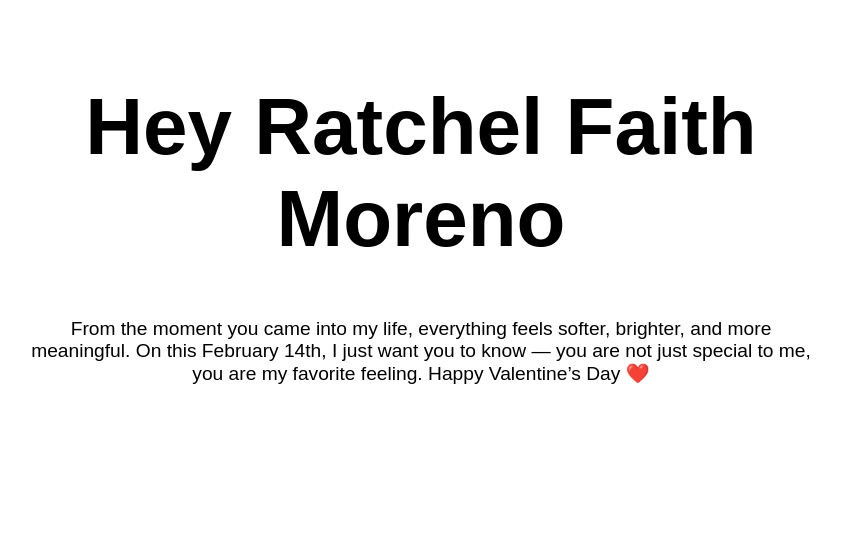
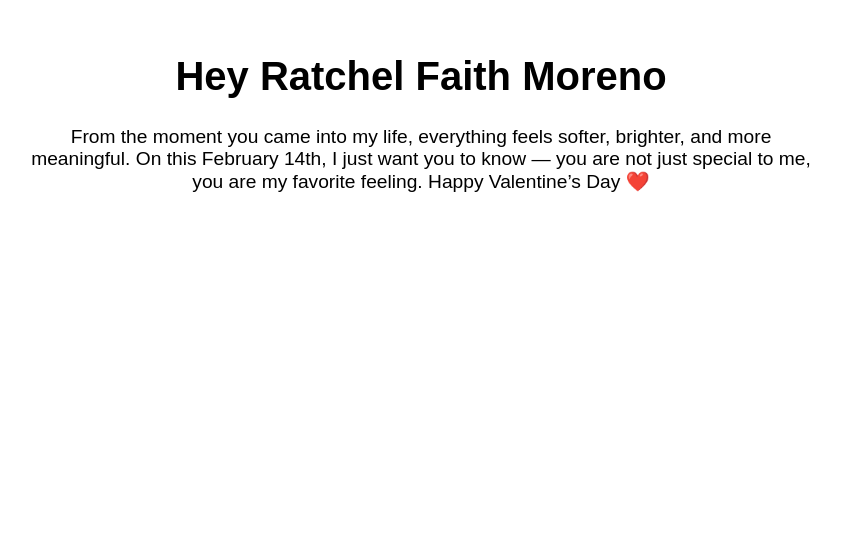
Before and after one commit to JAI-KING/ValentineWish, a website: page index.html in a window 1280 px wide. Shown: the part 133-677 px from the top of the page, without its empty margins (219-1060 px from the left). Drawn offline with nearby package versions, Linux system fonts and the light colour scheme.

Commit message:
Change h1 class from 'one' to 'one1'

```diff
--- a/index.html
+++ b/index.html
@@ -15,7 +15,7 @@
   <body>
     <div class="container">
       <div class="one">
-        <h1>
+        <h1 class="one1">
           Hey
           <span id="name">xyz</span>
         </h1>
```
